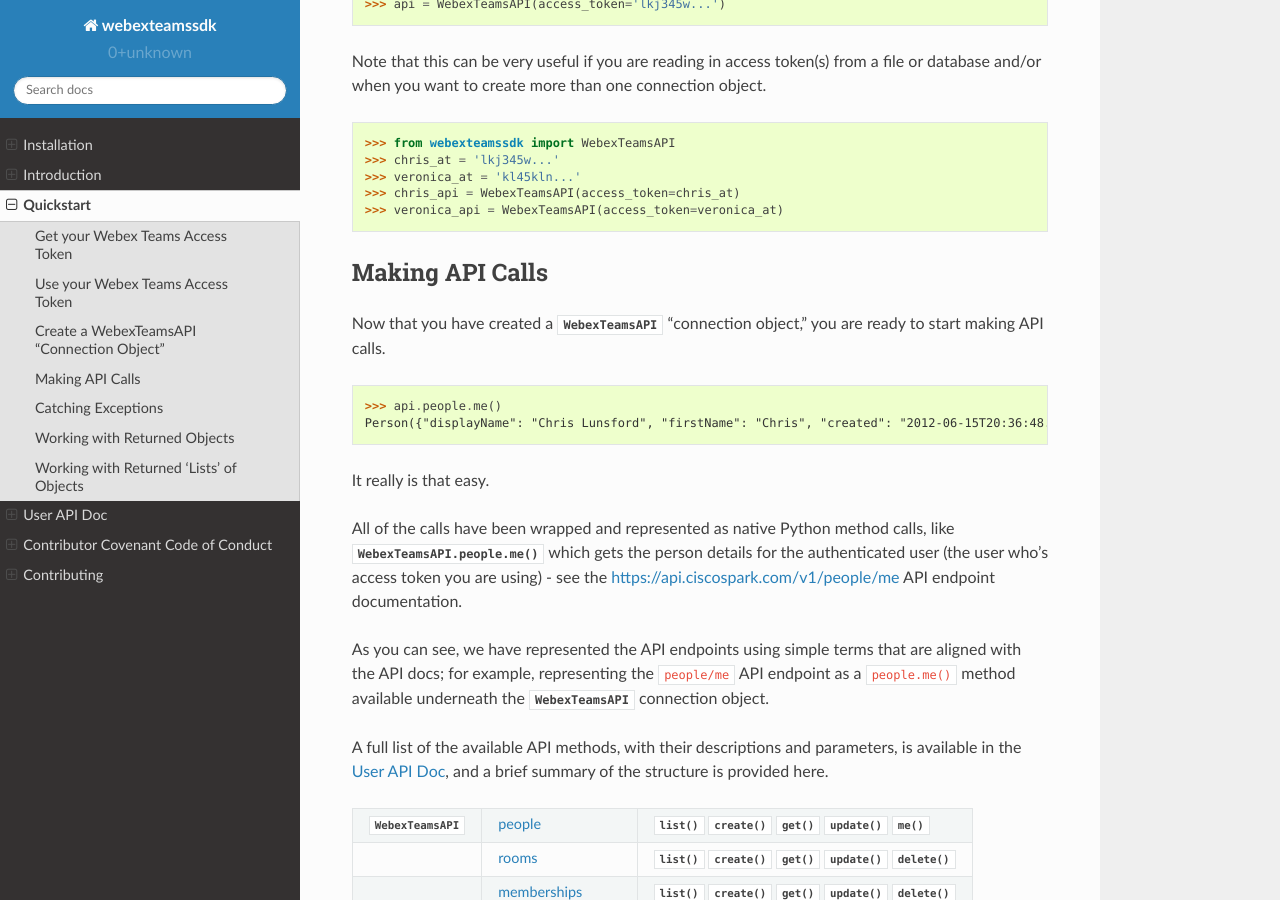
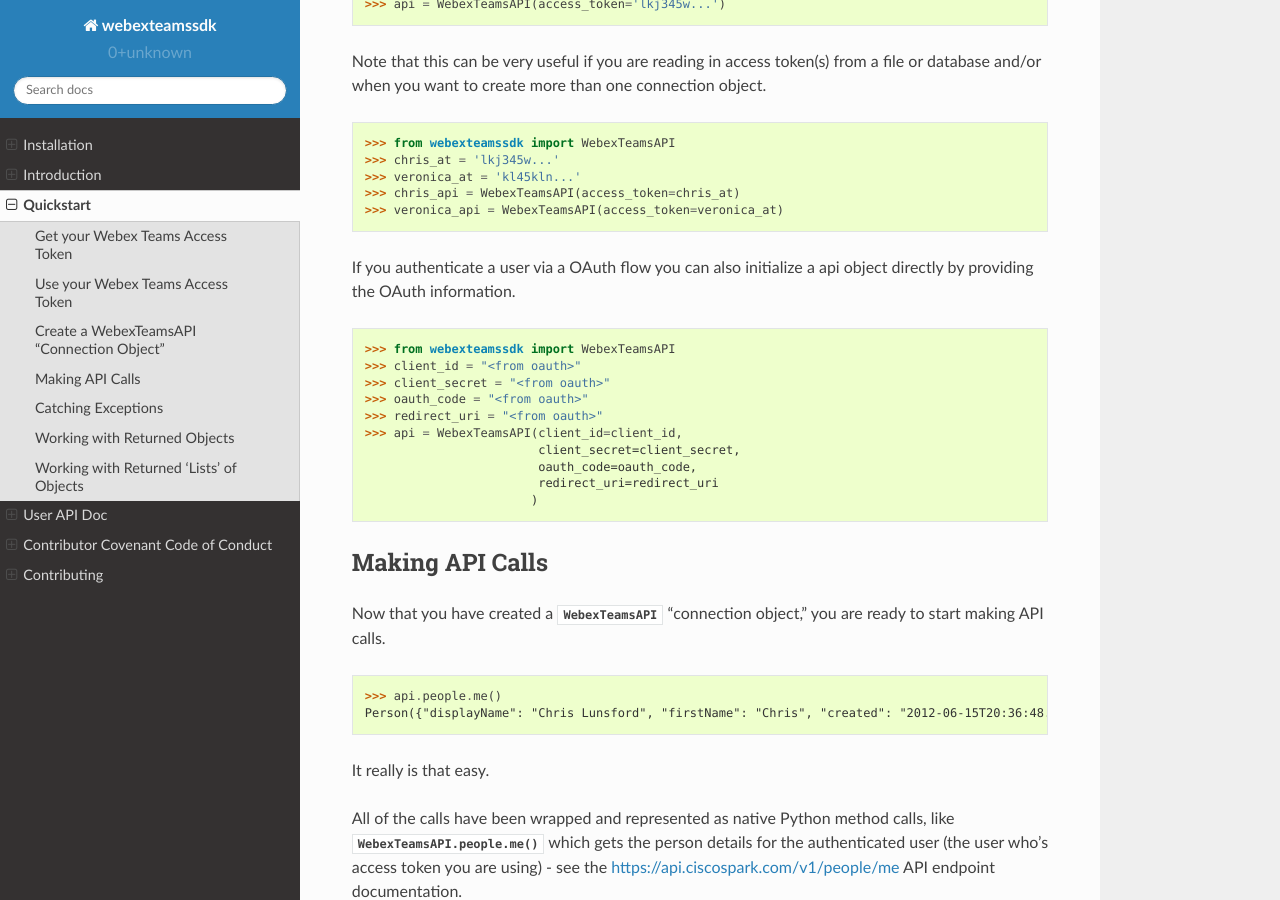
Before and after one commit to WebexCommunity/WebexPythonSDK, a Sphinx documentation site: the page built from docs/user/quickstart.rst, in a window 1280 px wide and 900 px high, scrolled down 2544 px. Built offline with Sphinx 7.4.7 and the Read the Docs theme 2.0.0, drawn with Linux system fonts in a browser that asks for light colours.

Commit message:
Added oauth to quickstart

```diff
--- a/docs/user/quickstart.rst
+++ b/docs/user/quickstart.rst
@@ -134,6 +134,21 @@
     >>> chris_api = WebexTeamsAPI(access_token=chris_at)
     >>> veronica_api = WebexTeamsAPI(access_token=veronica_at)
 
+If you authenticate a user via a OAuth flow you can also initialize a api object
+directly by providing the OAuth information.
+
+.. code-block:: python
+
+    >>> from webexteamssdk import WebexTeamsAPI
+    >>> client_id = "<from oauth>"
+    >>> client_secret = "<from oauth>"
+    >>> oauth_code = "<from oauth>"
+    >>> redirect_uri = "<from oauth>"
+    >>> api = WebexTeamsAPI(client_id=client_id,
+                            client_secret=client_secret,
+                            oauth_code=oauth_code,
+                            redirect_uri=redirect_uri
+                           )
 
 Making API Calls
 ----------------
```
